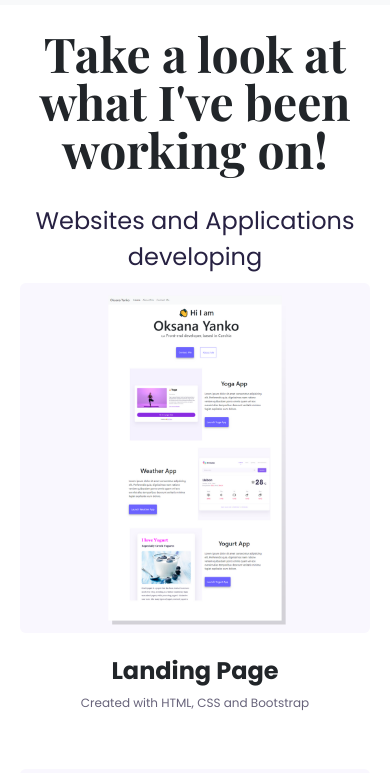
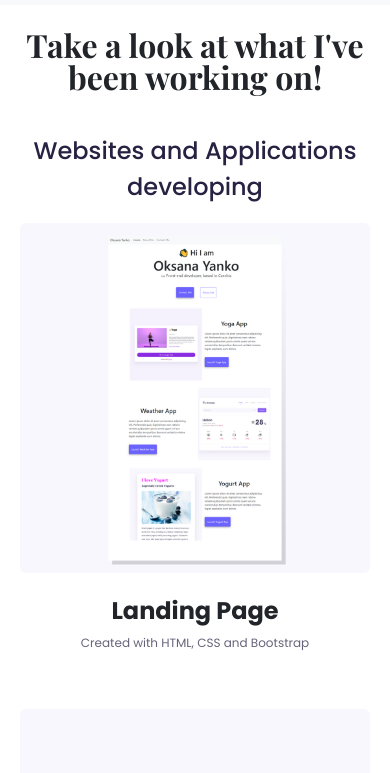
Before and after one commit to Pursuecoding/new-portfolio, a plain HTML site: page work.html in a window 390 px wide. Shown: the part 71-844 px from the top of the page. Drawn offline with nearby package versions, Linux system fonts and the light colour scheme.

Commit message:
Fixed responsiveness for Projects page

```diff
--- a/src/main.css
+++ b/src/main.css
@@ -78,7 +78,11 @@ h5 {
 }
 
 .hero-container h3 {
-    font-size: 24px;
+    font-size: 38px;
+    font-weight: 500;
+    text-align: center;
+    padding: 40px;
+    margin-top: 60px;
 }
 
 .hero-container p {
@@ -173,7 +177,7 @@ h5 {
     }
 
     .hero-container h1 {
-        font-size: 48px;
+        font-size: 32px;
         line-height: 1;
         text-align: center;
         margin-bottom: 30px;
@@ -181,6 +185,12 @@ h5 {
 
     .hero-container h2 {
         margin: 30px 5px;
+    }
+
+    .hero-container h3 {
+        font-size: 24px;
+        padding: 10px;
+        margin-top: 20px;
     }
 
     .hero-description {
```
